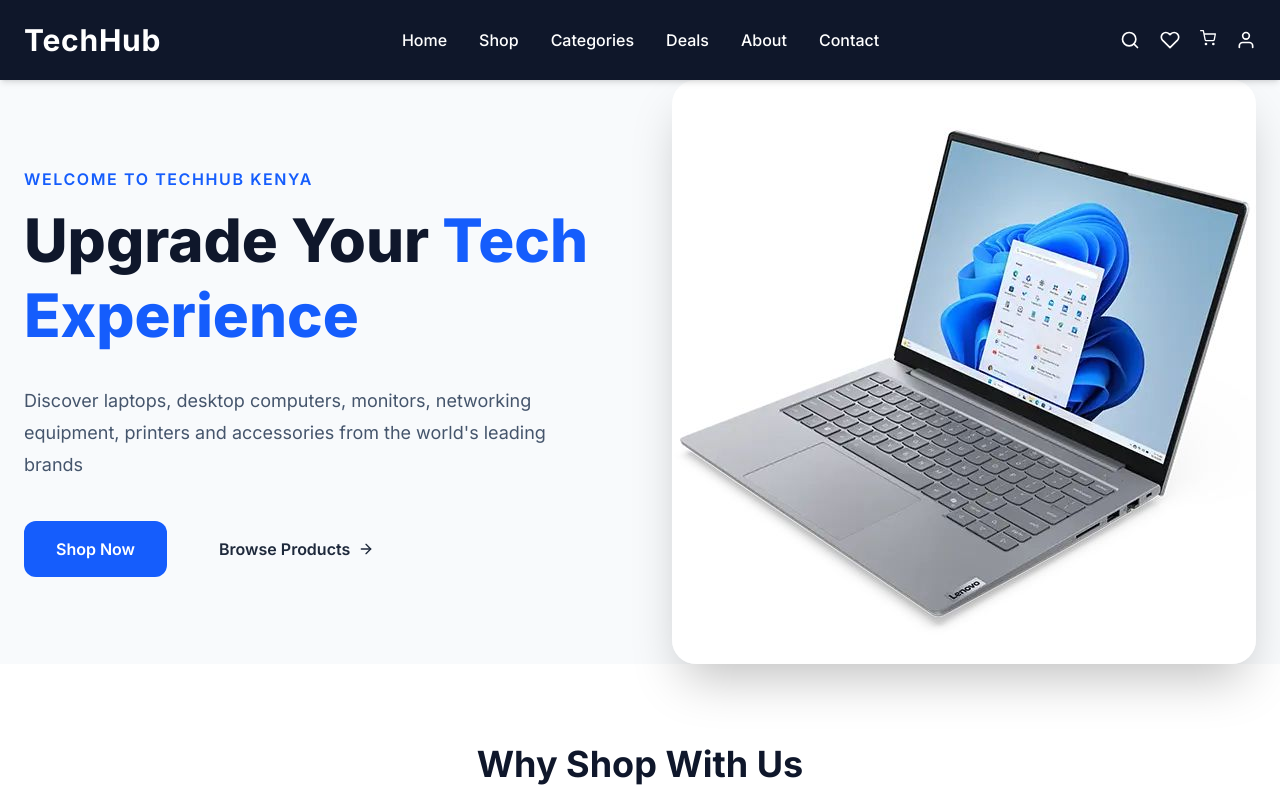
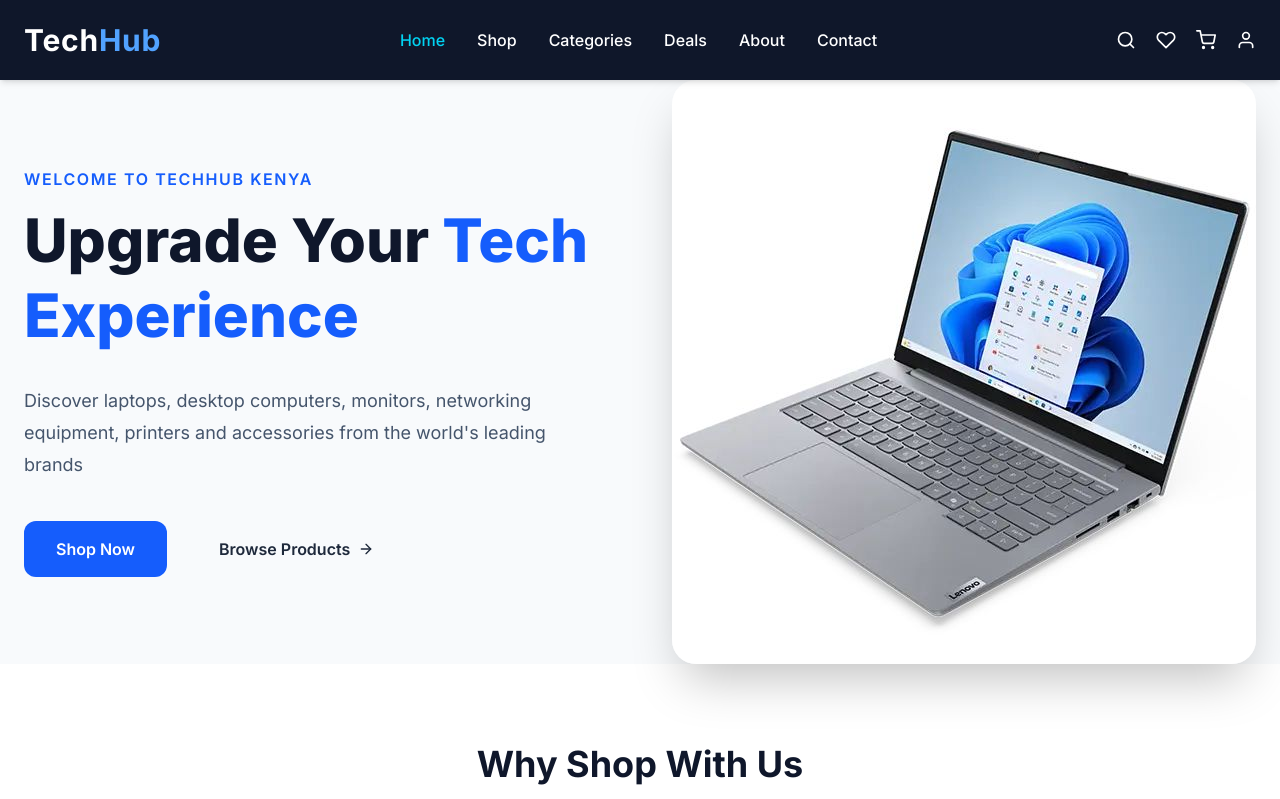
Before and after one commit to HenryOchieng/techhub, a React (Vite) app: page / in a window 1280 px wide. Shown: the top 799 px of the page. Built offline with nearby package versions, Linux system fonts and the light colour scheme.

Commit message:
mobile navbar section commit

```diff
--- a/src/components/layout/Navbar.jsx
+++ b/src/components/layout/Navbar.jsx
@@ -1,4 +1,4 @@
-import { Link } from "react-router-dom";
+import { Link, useLocation, useNavigate } from "react-router-dom";
 import {
     FiShoppingCart,
     FiHeart,
@@ -15,10 +15,14 @@
  function Navbar() {
     const [menuOpen, setMenuOpen] = useState(false)
 
+    const location = useLocation()
+
+    const navigate = useNavigate()
+
     const navLinks = [
         { name: "Home", path: "/" },
         { name: "Shop", path: "/shop" },
-        { name: "Categories", path: "/Categories" },
+        { name: "Categories", path: "/categories" },
         { name: "Deals", path: "/deals" },
         { name: "About", path: "/about" },
         { name: "Contact", path: "/contact" }
@@ -36,88 +40,207 @@
 
     const toggleCart = useUIStore(state => state.toggleCart)
 
+    const closeMobileMenu = () => {
+        setMenuOpen(false)
+    }
+
+    const goToShop = () => {
+        closeMobileMenu()
+        navigate("/shop")
+    }
+
+    const goToWishlist = () => {
+        closeMobileMenu()
+        navigate("/wishlist")
+    }
+
     return (
         <nav className="sticky top-0 z-50 bg-[#0F172A] shadow-md">
             <div className="max-w-7xl mx-auto px-6">
                 <div className="flex items-center justify-between h-20">
+
                     {/* Logo Section */}
-
                     <Link
                         to="/"
+                        onClick={closeMobileMenu}
                         className="text-3xl font-bold text-white tracking-wide"
                     >
-                        TechHub
+                        Tech<span className="text-blue-400">Hub</span>
                     </Link>
+
                     {/* Desktop Menu */}
+                    <ul className="hidden lg:flex items-center gap-8 text-white font-medium">
+                        {navLinks.map((item) => {
+                            const isActive = location.pathname === item.path
 
-                    <ul className="hidden lg:flex gap-8 text-white font-medium">
-                        {navLinks.map((item) => (
+                            return (
                                 <li key={item.name}>
                                     <Link
-                                    className="hover:text-cyan-400 duration-300"
                                         to={item.path}
+                                        className={`transition duration-300 ${
+                                            isActive
+                                                ? "text-cyan-400"
+                                                : "hover:text-cyan-400"
+                                        }`}
                                     >
                                         {item.name}
                                     </Link>
                                 </li>
-                        ))}
+                            )
+                        })}
                     </ul>
-                    {/* Right Icons */}
 
+                    {/* Desktop Actions */}
                     <div className="hidden lg:flex items-center gap-5">
-                        <FiSearch className="text-white text-xl cursor-pointer hover:text-cyan-400"/>
-                        <div className="relative">
-                            <FiHeart className="text-white text-xl cursor-pointer hover:text-cyan-400"/>
+
+                        {/* Search */}
+                        <button
+                            onClick={goToShop}
+                            aria-label="Search Products"
+                            className="text-white hover:text-cyan-400 transition"
+                        >
+                            <FiSearch className="text-xl" />
+                        </button>
+
+                        {/* Wishlist */}
+                        <button
+                            onClick={goToWishlist}
+                            arial-label="Wishlist"
+                            className="relative text-white hover:text-cyan-400 transition"
+                        >
+                            <FiHeart className="text-xl" />
                             {wishlist.length > 0 && (
                                 <span className="absolute -top-2 -right-2 bg-red-500 text-white text-xs rounded-full h-5 w-5 flex items-center justify-center">
                                     {wishlist.length}
                                 </span>
                             )}
-                        </div>
-                        <div className="relative">
+                        </button>
+
+                        {/* Cart */}
                         <button
                             onClick={toggleCart}
-                                className="relative"
-
+                            arial-label="Shopping cart"
+                            className="relative text-white hover:text-cyan-400 transition"
                         >
-                                <FiShoppingCart className="text-white text=xl hover:text-cyan-400" />
+                            <FiShoppingCart className="text-xl" />
                             {cartCount > 0 && (
                                 <span className="absolute -top-2 -right-2 bg-blue-600 text-white text-xs rounded-full h-5 w-5 flex items-center justify-center">
                                     {cartCount}
                                 </span>
                             )}
+                        </button>
 
+                        {/* Account */}
+                        <button
+                            onClick={() => navigate("/account")}
+                            arial-label="Account"
+                            className="text-white hover:text-cyan-400 transition"
+                        >
+                            <FiUser className="text-xl" />
                         </button>
-                        </div>
-                        <FiUser className="text-white text-xl cursot-pointer hover:text-cyan-400"/>
                     </div>
 
                     {/* Mobile Menu */}
-
                     <button
                         className="lg:hidden text-white text-3xl"
                         onClick={() => setMenuOpen(!menuOpen)}
+                        arial-label="Toggle Menu"
                     >
                         {menuOpen ? <FiX /> : <FiMenu />}
                     </button>
                 </div>
             </div>
 
+            {/* Mobile Menu */}
             {menuOpen && (
-                <div className="lg:hidden bg-[#0F172A] pb-6">
-                    <ul className="flex flex-col px-6 gap-5">
-                        {navLinks.map((item) => (
+                <div className="lg:hidden bg-[#0F172A] border-t border-slate-700 pb-6">
+                    <ul className="flex flex-col px-6 pt-5 gap-2">
+                        {navLinks.map((item) => {
+                            const isActive = location.pathname === item.path
+
+                            return (
                                 <li key={item.name}>
                                     <Link
                                         to={item.path}
-                                    className="text-white hover:text-cyan-400"
-                                    onClick={() => setMenuOpen(false)}
+                                        onClick={closeMobileMenu}
+                                        className={`block py-3 px-3 rounded-lg transition ${
+                                            isActive
+                                                ? "bg-slate-800 text-cyan-400"
+                                                : "text-white hover:bg-slate-800 hover:text-cyan-400"
+                                        }`}
                                     >
                                         {item.name}
                                     </Link>
                                 </li>
-                        ))}
+                            )
+                        })}
                     </ul>
+
+                    {/* Mobile Actions */}
+                    <div className="px-6 mt-5 pt-5 border-t border-slate-700">
+                        <div className="grid grid-cols-3 gap-3">
+
+                            {/* Search */}
+                            <button
+                                onClick={goToShop}
+                                className="relative flex flex-col items-center gap-2 py-3 rounded-lg bg-slate-800 text-white hover:text-cyan-400 transition"
+                            >
+                                <FiSearch className="text-xl" />
+                                <span className="text-xs">
+                                    Search
+                                </span>
+                            </button>
+
+                            {/* WishList */}
+                            <button
+                                onClick={goToWishlist}
+                                className="relative flex flex-col items-center gap-2 py-3 rounded-lg bg-slate-800 text-white hover:text-cyan-400 transition"
+                            >
+                                <FiHeart className="text-xl" />
+                                {wishlist.length > 0 && (
+                                    <span className="absolute top-1 right-5 bg-red-500 text-white text-xs rounded-full h-5 w-5 flex items-center justify-center">
+                                        {wishlist.length}
+                                    </span>
+                                )}
+                                <span className="text-xs">
+                                    Wishlist
+                                </span>
+                            </button>
+
+                            {/* Cart */}
+                            <button
+                                onClick={() => {
+                                    closeMobileMenu()
+                                    toggleCart()
+                                }}
+                                className="relative flex flex-col items-center gap-2 py-3 rounded-lg bg-slate-800 text-white hover:text-cyan-400 transition"
+                            >
+                                <FiShoppingCart className="text-xl" />
+                                {cartCount > 0 && (
+                                    <span className="absolute top-1 right-5 bg-blue-600 text-white rounded-full h-5 w-5 flex items-center justify-center">
+                                        {cartCount}
+                                    </span>
+                                )}
+                                <span className="text-xs">
+                                    Cart
+                                </span>
+                            </button>
+                        </div>
+
+                        {/* Account */}
+                        <button
+                            onClick={() => {
+                                closeMobileMenu()
+                                navigate("/account")
+                            }}
+                            className="w-full mt-3 flex items-center justify-center gap-2 py-3 rounded-lg bg-slate-800 text-white hover:text-cyan-400 transition"
+                        >
+                            <FiUser />
+                            <span className="text-sm">
+                                My Account
+                            </span>
+                        </button>
+                    </div>
                 </div>
             )}
         </nav>
```
Also changed, not shown: src/components/home/Hero.jsx (+11 -4 lines). Lines whose indentation alone changed are shown as unchanged.
